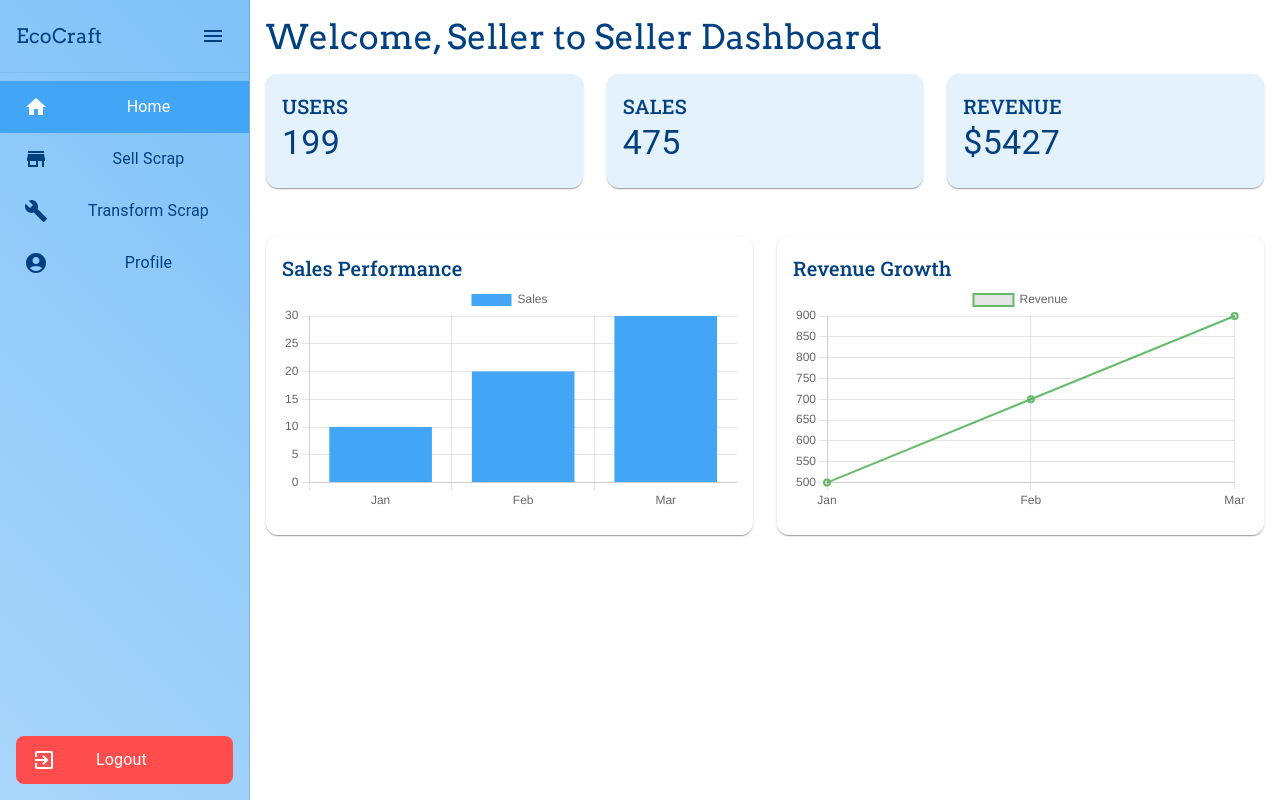
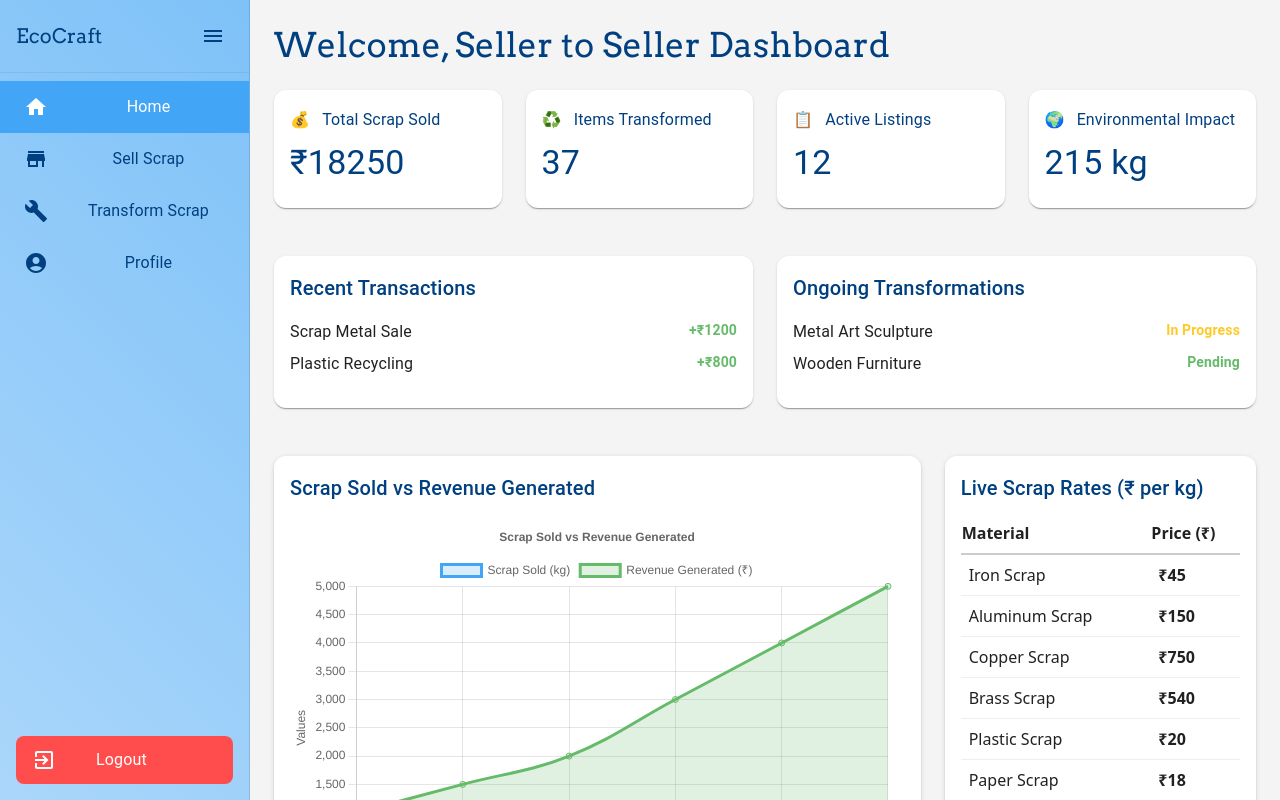
Before and after one commit to Kthombare2005/EcoCraft, a React (Vite) app in the folder frontend/: page /dashboard/seller in a window 1280 px wide. Built offline with nearby package versions, Linux system fonts and the light colour scheme; no server answers; the database is empty; sample sign-in values are in the browser's storage; a web font is replaced by a local one.

Commit message:
Done with Seller dashboard

```diff
--- a/frontend/index.html
+++ b/frontend/index.html
@@ -11,6 +11,11 @@
     rel="stylesheet"
     href="https://cdnjs.cloudflare.com/ajax/libs/animate.css/4.1.1/animate.min.css"
   />
+  <link
+  rel="stylesheet"
+  href="https://cdnjs.cloudflare.com/ajax/libs/animate.css/4.1.1/animate.min.css"
+/>
+
   <style>
     @import url('https://fonts.googleapis.com/css2?family=Arvo:ital,wght@0,400;0,700;1,400;1,700&family=Playfair+Display:ital,wght@0,400..900;1,400..900&family=Playwrite+VN:wght@100..400&display=swap');
   </style>
--- a/frontend/package.json
+++ b/frontend/package.json
@@ -21,6 +21,7 @@
     "axios": "^1.7.9",
     "bootstrap": "^5.3.3",
     "chart.js": "^4.4.7",
+    "chartjs-plugin-gradient": "^0.6.1",
     "firebase": "^11.2.0",
     "framer-motion": "^12.0.6",
     "ionicons": "^7.4.0",
--- a/frontend/src/components/Dashboards/SellerDashboard/SellerDashboard.jsx
+++ b/frontend/src/components/Dashboards/SellerDashboard/SellerDashboard.jsx
@@ -1,293 +1,491 @@
-// import { useState, useEffect } from "react";
-// import { Box, Typography } from "@mui/material";
-// import Sidebar from "../Sidebar"; // Ensure this is the correct path
-// import { auth, onAuthStateChanged } from "../../../firebaseConfig"; // Import Firebase auth service
-// import { getFirestore, doc, getDoc } from "firebase/firestore"; // Import Firestore functions
-
-// const SellerDashboard = () => {
-//   const [isCollapsed, setIsCollapsed] = useState(false);
-//   const [greeting, setGreeting] = useState("");
-//   const [emoji, setEmoji] = useState("");
-//   const [userName, setUserName] = useState(""); // To hold the logged-in user's name
-//   const [loading, setLoading] = useState(true); // To handle loading state
-
-//   useEffect(() => {
-//     // Set the greeting based on the time of the day
-//     const hours = new Date().getHours();
-//     if (hours < 12) {
-//       setGreeting("Good Morning");
-//       setEmoji("☀️");
-//     } else if (hours < 18) {
-//       setGreeting("Good Afternoon");
-//       setEmoji("🌤️");
-//     } else {
-//       setGreeting("Good Evening");
-//       setEmoji("🌙");
-//     }
-
-//     // Check the authentication state and get the user's name from Firestore
-//     const unsubscribe = onAuthStateChanged(auth, async (user) => {
-//       if (user) {
-//         // Get the user's document from Firestore
-//         const db = getFirestore();
-//         const userRef = doc(db, "users", user.uid); // Assuming the Firestore collection is 'users'
-//         const userDoc = await getDoc(userRef);
-
-//         if (userDoc.exists()) {
-//           // Set the user's name from Firestore
-//           const name = userDoc.data().name;
-//           setUserName(name);
-//         } else {
-//           // If the document doesn't exist, fallback to email
-//           setUserName(user.displayName || user.email);
-//         }
-//         setLoading(false); // Set loading to false once the user is fetched
-//       } else {
-//         setUserName("Guest");
-//         setLoading(false); // Set loading to false even if no user is logged in
-//       }
-//     });
-
-//     return () => {
-//       unsubscribe(); // Clean up the listener on component unmount
-//     };
-//   }, []);
-
-//   const handleSidebarToggle = (collapsed) => {
-//     setIsCollapsed(collapsed);
-//   };
-
-//   // If user data is still loading, show a loading message
-//   if (loading) {
-//     return (
-//       <Box sx={{ display: "flex", height: "100vh", justifyContent: "center", alignItems: "center" }}>
-//         <Typography variant="h4">Loading...</Typography>
-//       </Box>
-//     );
-//   }
-
-//   return (
-//     <Box sx={{ display: "flex", height: "100vh" }}>
-//       <Sidebar onToggle={handleSidebarToggle} />
-//       <Box
-//         sx={{
-//           flexGrow: 1,
-//           marginLeft: isCollapsed ? "80px" : "300px",
-//           transition: "margin-left 0.5s ease-in-out",
-//           padding: "20px",
-//           backgroundColor: "white",
-//         }}
-//       >
-//         <Typography
-//           variant="h4"
-//           sx={{
-//             color: "#1976D2",
-//             marginBottom: "10px",
-//             fontFamily: "'Arvo', serif, 'Playfair Display', serif, 'Playwrite VN', sans-serif", // Apply the custom fonts here
-//           }}
-//         >
-//           {greeting}, {userName}! {emoji}
-//         </Typography>
-//         <Typography variant="h6" sx={{ fontFamily: "'Playfair Display', serif", marginTop: "20px", color: "#333" }}>
-//   &quot;Sell your scrap, transform it into valuable products, and contribute to a more sustainable world!&quot;
-
-// </Typography>
-
-
-
-//       </Box>
-//     </Box>
-//   );
-// };
-
-// export default SellerDashboard;
-
-
-
-
-
-import  { useState, useEffect } from "react";
+import{ useState, useEffect } from "react";
 import { Grid, Card, CardContent, Typography, Box, useMediaQuery } from "@mui/material";
-import { Bar, Line } from "react-chartjs-2";
+import Sidebar from "../Sidebar";
+import { auth, db, onAuthStateChanged } from "../../../firebaseConfig";
+import { doc, getDoc, onSnapshot, collection, query, where } from "firebase/firestore";
+import { motion } from "framer-motion";
+import { Line } from "react-chartjs-2";
 import {
   Chart as ChartJS,
   CategoryScale,
   LinearScale,
-  BarElement,
+  PointElement,
   LineElement,
-  PointElement,
   Title,
   Tooltip,
   Legend,
+  Filler,
 } from "chart.js";
-import Sidebar from "../Sidebar"; // ✅ Import Sidebar component
-import { auth, db, onAuthStateChanged } from "../../../firebaseConfig";
-import { doc, getDoc } from "firebase/firestore";
 
 // Register Chart.js components
-ChartJS.register(
-  CategoryScale,
-  LinearScale,
-  BarElement,
-  LineElement,
-  PointElement,
-  Title,
-  Tooltip,
-  Legend
-);
+ChartJS.register(CategoryScale, LinearScale, PointElement, LineElement, Title, Tooltip, Legend, Filler);
 
 const SellerDashboard = () => {
   const [user, setUser] = useState(null);
   const [metrics, setMetrics] = useState({
-    users: 0,
-    sales: 0,
-    revenue: 0,
+    totalEarnings: 0, // ₹
+    scrapTransformed: 0, // items
+    atmosphereSaved: 0, // kg
+    activeListings: 0,
+  });
+  const [transactions, setTransactions] = useState([]);
+  const [transformations, setTransformations] = useState([]);
+  const [graphData, setGraphData] = useState({
+    scrapSold: [],
+    revenueGenerated: [],
   });
 
-  // Sidebar state
   const [isSidebarOpen, setIsSidebarOpen] = useState(true);
-
-  // Responsive breakpoint for auto-collapse
   const isSmallScreen = useMediaQuery("(max-width: 600px)");
 
-  // Collapse sidebar on small screens
   useEffect(() => {
     setIsSidebarOpen(!isSmallScreen);
   }, [isSmallScreen]);
 
-  // Fetch user data and metrics
   const fetchUserData = async (uid) => {
     try {
-      const userDoc = await getDoc(doc(db, "users", uid)); // Replace 'users' with your Firestore collection name
+      const userDoc = await getDoc(doc(db, "users", uid));
       if (userDoc.exists()) {
         setUser(userDoc.data());
       }
-
-      // Fetch metrics (dummy data for now)
-      setMetrics({
-        users: 199,
-        sales: 475,
-        revenue: 5427,
-      });
     } catch (error) {
       console.error("Error fetching user data:", error);
     }
   };
 
-  // Monitor authentication state
+  const fetchMetrics = (uid) => {
+    const metricsDocRef = doc(db, "metrics", uid);
+    onSnapshot(metricsDocRef, (doc) => {
+      if (doc.exists()) {
+        setMetrics(doc.data());
+      } else {
+        // Fallback to dummy data
+        setMetrics({
+          totalEarnings: 18250, // ₹
+          scrapTransformed: 37, // items
+          atmosphereSaved: 215, // kg
+          activeListings: 12,
+        });
+      }
+    });
+  };
+
+  const fetchTransactions = (uid) => {
+    const transactionsQuery = query(
+      collection(db, "transactions"),
+      where("userId", "==", uid),
+      where("status", "==", "completed")
+    );
+
+    onSnapshot(transactionsQuery, (snapshot) => {
+      if (snapshot.empty) {
+        // Fallback to dummy data
+        setTransactions([
+          { description: "Scrap Metal Sale", amount: 1200 },
+          { description: "Plastic Recycling", amount: 800 },
+        ]);
+      } else {
+        const transactionData = snapshot.docs.map((doc) => doc.data());
+        setTransactions(transactionData);
+      }
+    });
+  };
+
+  const fetchTransformations = (uid) => {
+    const transformationsQuery = query(
+      collection(db, "transformations"),
+      where("userId", "==", uid),
+      where("status", "!=", "completed")
+    );
+
+    onSnapshot(transformationsQuery, (snapshot) => {
+      if (snapshot.empty) {
+        // Fallback to dummy data
+        setTransformations([
+          { description: "Metal Art Sculpture", status: "In Progress" },
+          { description: "Wooden Furniture", status: "Pending" },
+        ]);
+      } else {
+        const transformationData = snapshot.docs.map((doc) => doc.data());
+        setTransformations(transformationData);
+      }
+    });
+  };
+
+  const fetchGraphData = (uid) => {
+    const graphDocRef = doc(db, "graphs", uid);
+    onSnapshot(graphDocRef, (doc) => {
+      if (doc.exists()) {
+        setGraphData(doc.data());
+      } else {
+        // Fallback to dummy data
+        setGraphData({
+          scrapSold: [50, 80, 120, 150, 200, 250],
+          revenueGenerated: [1000, 1500, 2000, 3000, 4000, 5000],
+        });
+      }
+    });
+  };
+
   useEffect(() => {
     const unsubscribe = onAuthStateChanged(auth, (currentUser) => {
       if (currentUser) {
-        fetchUserData(currentUser.uid);
+        const uid = currentUser.uid;
+        fetchUserData(uid);
+        fetchMetrics(uid);
+        fetchTransactions(uid);
+        fetchTransformations(uid);
+        fetchGraphData(uid);
       }
     });
-
     return () => unsubscribe();
   }, []);
 
-  // Chart data
-  const salesData = {
-    labels: ["Jan", "Feb", "Mar"],
+  const lineChartOptions = {
+    responsive: true,
+    plugins: {
+      legend: {
+        position: "top",
+      },
+      title: {
+        display: true,
+        text: "Scrap Sold vs Revenue Generated",
+      },
+    },
+    scales: {
+      x: {
+        title: {
+          display: true,
+          text: "Months",
+        },
+      },
+      y: {
+        title: {
+          display: true,
+          text: "Values",
+        },
+      },
+    },
+  };
+
+  const lineChartData = {
+    labels: ["January", "February", "March", "April", "May", "June"],
     datasets: [
       {
-        label: "Sales",
-        data: [10, 20, 30],
-        backgroundColor: "#42A5F5",
+        label: "Scrap Sold (kg)",
+        data: graphData.scrapSold,
+        borderColor: "#42A5F5",
+        backgroundColor: "rgba(66, 165, 245, 0.2)",
+        tension: 0.4,
+        fill: true,
       },
-    ],
-  };
-
-  const revenueData = {
-    labels: ["Jan", "Feb", "Mar"],
-    datasets: [
       {
-        label: "Revenue",
-        data: [500, 700, 900],
+        label: "Revenue Generated (₹)",
+        data: graphData.revenueGenerated,
         borderColor: "#66BB6A",
-        borderWidth: 2,
-        fill: false,
+        backgroundColor: "rgba(102, 187, 106, 0.2)",
+        tension: 0.4,
+        fill: true,
       },
     ],
   };
 
   return (
-    <Box sx={{ display: "flex", height: "100vh" }}>
+    <Box sx={{ display: "flex", height: "100vh", backgroundColor: "#f4f4f4" }}>
       {/* Sidebar */}
       <Sidebar isOpen={isSidebarOpen} onToggle={() => setIsSidebarOpen(!isSidebarOpen)} />
 
       {/* Dashboard Content */}
-      <Box sx={{ flexGrow: 1, padding: "16px", overflowY: "auto" }}>
+      <Box sx={{ flexGrow: 1, padding: "24px", overflowY: "auto" }}>
         {/* Welcome Message */}
         <Typography
           variant="h4"
-          sx={{ marginBottom: "16px", fontFamily: "Arvo, serif", color: "#004080" }}
+          sx={{ marginBottom: "24px", fontFamily: "Arvo, serif", color: "#004080" }}
         >
           Welcome, {user?.name || "Seller"} to Seller Dashboard
         </Typography>
 
-        {/* Metrics Section */}
+        {/* Top Row: State Cards */}
         <Grid container spacing={3}>
-          <Grid item xs={12} sm={4}>
-            <Card sx={{ backgroundColor: "#E3F2FD", borderRadius: "12px" }}>
+          {[
+            { label: "Total Scrap Sold", value: `₹${metrics.totalEarnings}`, icon: "💰", color: "#66BB6A" },
+            { label: "Items Transformed", value: metrics.scrapTransformed, icon: "♻️", color: "#29B6F6" },
+            { label: "Active Listings", value: metrics.activeListings, icon: "📋", color: "#FFCA28" },
+            { label: "Environmental Impact", value: `${metrics.atmosphereSaved} kg`, icon: "🌍", color: "#8E24AA" },
+          ].map((card, index) => (
+            <Grid item xs={12} sm={3} key={index}>
+              <motion.div
+                whileHover={{ scale: 1.05, boxShadow: "0px 10px 20px rgba(0, 0, 0, 0.2)" }}
+                initial={{ opacity: 0, y: 20 }}
+                animate={{ opacity: 1, y: 0 }}
+                transition={{ duration: 0.5, delay: index * 0.1 }}
+              >
+                <Card
+                  sx={{
+                    borderRadius: "12px",
+                    transition: "transform 0.2s ease-in-out, box-shadow 0.2s ease-in-out",
+                    "&:hover": { boxShadow: "0px 15px 30px rgba(0, 0, 0, 0.3)" },
+                  }}
+                >
                   <CardContent>
-                <Typography variant="h6" sx={{ color: "#004080", fontFamily: "Roboto Slab, serif" }}>
-                  USERS
+                    <Box sx={{ display: "flex", alignItems: "center", marginBottom: "8px" }}>
+                      <Typography variant="subtitle1" sx={{ color: card.color, marginRight: "12px" }}>
+                        {card.icon}
                       </Typography>
-                <Typography variant="h4" sx={{ color: "#004080" }}>
-                  {metrics.users}
+                      <Typography variant="subtitle1" sx={{ color: "#004080" }}>
+                        {card.label}
+                      </Typography>
+                    </Box>
+                    <Typography variant="h4" sx={{ color: "#004080", marginTop: "8px" }}>
+                      {card.value}
                     </Typography>
                   </CardContent>
                 </Card>
+              </motion.div>
             </Grid>
-          <Grid item xs={12} sm={4}>
-            <Card sx={{ backgroundColor: "#E3F2FD", borderRadius: "12px" }}>
+          ))}
+        </Grid>
+
+        {/* Middle Row: Recent Transactions & Ongoing Transformations */}
+        <Grid container spacing={3} sx={{ marginTop: "24px" }}>
+          <Grid item xs={12} md={6}>
+            <motion.div
+              whileHover={{ scale: 1.05, boxShadow: "0px 10px 20px rgba(0, 0, 0, 0.2)" }}
+              initial={{ opacity: 0, y: 20 }}
+              animate={{ opacity: 1, y: 0 }}
+              transition={{ duration: 0.5 }}
+            >
+              <Card
+                sx={{
+                  borderRadius: "12px",
+                  transition: "transform 0.2s ease-in-out, box-shadow 0.2s ease-in-out",
+                  "&:hover": { boxShadow: "0px 15px 30px rgba(0, 0, 0, 0.3)" },
+                }}
+              >
                 <CardContent>
-                <Typography variant="h6" sx={{ color: "#004080", fontFamily: "Roboto Slab, serif" }}>
-                  SALES
+                  <Typography variant="h6" sx={{ color: "#004080", marginBottom: "16px" }}>
+                    Recent Transactions
                   </Typography>
-                <Typography variant="h4" sx={{ color: "#004080" }}>
-                  {metrics.sales}
+                  {transactions.length > 0 ? (
+                    transactions.map((transaction, index) => (
+                      <Box
+                        key={index}
+                        sx={{
+                          display: "flex",
+                          justifyContent: "space-between",
+                          marginBottom: "8px",
+                        }}
+                      >
+                        <Typography variant="body1">{transaction.description}</Typography>
+                        <Typography variant="body2" sx={{ color: "#66BB6A", fontWeight: "bold" }}>
+                          +₹{transaction.amount}
                         </Typography>
+                      </Box>
+                    ))
+                  ) : (
+                    <>
+                      <Box
+                        sx={{
+                          display: "flex",
+                          justifyContent: "space-between",
+                          marginBottom: "8px",
+                        }}
+                      >
+                        <Typography variant="body1">Scrap Metal Sale</Typography>
+                        <Typography variant="body2" sx={{ color: "#66BB6A", fontWeight: "bold" }}>
+                          +₹450
+                        </Typography>
+                      </Box>
+                      <Box
+                        sx={{
+                          display: "flex",
+                          justifyContent: "space-between",
+                          marginBottom: "8px",
+                        }}
+                      >
+                        <Typography variant="body1">Paper Recycling</Typography>
+                        <Typography variant="body2" sx={{ color: "#66BB6A", fontWeight: "bold" }}>
+                          +₹280
+                        </Typography>
+                      </Box>
+                    </>
+                  )}
                 </CardContent>
               </Card>
+            </motion.div>
           </Grid>
-          <Grid item xs={12} sm={4}>
-            <Card sx={{ backgroundColor: "#E3F2FD", borderRadius: "12px" }}>
+          <Grid item xs={12} md={6}>
+            <motion.div
+              whileHover={{ scale: 1.05, boxShadow: "0px 10px 20px rgba(0, 0, 0, 0.2)" }}
+              initial={{ opacity: 0, y: 20 }}
+              animate={{ opacity: 1, y: 0 }}
+              transition={{ duration: 0.5 }}
+            >
+              <Card
+                sx={{
+                  borderRadius: "12px",
+                  transition: "transform 0.2s ease-in-out, box-shadow 0.2s ease-in-out",
+                  "&:hover": { boxShadow: "0px 15px 30px rgba(0, 0, 0, 0.3)" },
+                }}
+              >
                 <CardContent>
-                <Typography variant="h6" sx={{ color: "#004080", fontFamily: "Roboto Slab, serif" }}>
-                  REVENUE
+                  <Typography variant="h6" sx={{ color: "#004080", marginBottom: "16px" }}>
+                    Ongoing Transformations
                   </Typography>
-                <Typography variant="h4" sx={{ color: "#004080" }}>
-                  ${metrics.revenue}
+                  {transformations.length > 0 ? (
+                    transformations.map((transformation, index) => (
+                      <Box
+                        key={index}
+                        sx={{
+                          display: "flex",
+                          justifyContent: "space-between",
+                          marginBottom: "8px",
+                        }}
+                      >
+                        <Typography variant="body1">{transformation.description}</Typography>
+                        <Typography
+                          variant="body2"
+                          sx={{
+                            color: transformation.status === "In Progress" ? "#FFCA28" : "#66BB6A",
+                            fontWeight: "bold",
+                          }}
+                        >
+                          {transformation.status}
                         </Typography>
+                      </Box>
+                    ))
+                  ) : (
+                    <>
+                      <Box
+                        sx={{
+                          display: "flex",
+                          justifyContent: "space-between",
+                          marginBottom: "8px",
+                        }}
+                      >
+                        <Typography variant="body1">Metal Art Sculpture</Typography>
+                        <Typography
+                          variant="body2"
+                          sx={{ color: "#FFCA28", fontWeight: "bold" }}
+                        >
+                          In Progress
+                        </Typography>
+                      </Box>
+                      <Box
+                        sx={{
+                          display: "flex",
+                          justifyContent: "space-between",
+                          marginBottom: "8px",
+                        }}
+                      >
+                        <Typography variant="body1">Wooden Furniture</Typography>
+                        <Typography
+                          variant="body2"
+                          sx={{ color: "#FFCA28", fontWeight: "bold" }}
+                        >
+                          Pending
+                        </Typography>
+                      </Box>
+                    </>
+                  )}
                 </CardContent>
               </Card>
+            </motion.div>
           </Grid>
         </Grid>
 
-        {/* Charts Section */}
+        {/* Bottom Row: Graph & Live Scrap Rates */}
+{/* Bottom Row: Graph & Live Scrap Rates */}
 <Grid container spacing={3} sx={{ marginTop: "24px" }}>
-          <Grid item xs={12} md={6}>
-            <Card sx={{ borderRadius: "12px" }}>
+  {/* Graph Block */}
+  <Grid item xs={12} md={8}> {/* Reduced width from 9 to 8 */}
+    <motion.div
+      initial={{ opacity: 0, y: 20 }}
+      animate={{ opacity: 1, y: 0 }}
+      transition={{ duration: 0.5 }}
+    >
+      <Card
+        sx={{
+          borderRadius: "12px",
+          boxShadow: 2,
+          height: "500px",
+          transition: "transform 0.2s ease-in-out, box-shadow 0.2s ease-in-out",
+          "&:hover": { boxShadow: "0px 15px 30px rgba(0, 0, 0, 0.3)" },
+        }}
+      >
         <CardContent>
-                <Typography variant="h6" sx={{ color: "#004080", fontFamily: "Roboto Slab, serif" }}>
-                  Sales Performance
+          <Typography variant="h6" sx={{ color: "#004080", marginBottom: "16px" }}>
+            Scrap Sold vs Revenue Generated
           </Typography>
-                <Bar data={salesData} />
+          <Box sx={{ height: "400px", width: "100%" }}>
+            <Line
+              data={lineChartData}
+              options={{
+                ...lineChartOptions,
+                maintainAspectRatio: false,
+              }}
+            />
+          </Box>
         </CardContent>
       </Card>
+    </motion.div>
   </Grid>
-          <Grid item xs={12} md={6}>
-            <Card sx={{ borderRadius: "12px" }}>
+
+  {/* Live Scrap Rates Table */}
+  <Grid item xs={12} md={4}> {/* Increased width from 3 to 4 */}
+    <motion.div
+      initial={{ opacity: 0, y: 20 }}
+      animate={{ opacity: 1, y: 0 }}
+      transition={{ duration: 0.5 }}
+    >
+      <Card
+        sx={{
+          borderRadius: "12px",
+          boxShadow: 2,
+          height: "500px",
+          transition: "transform 0.2s ease-in-out, box-shadow 0.2s ease-in-out",
+          "&:hover": { boxShadow: "0px 15px 30px rgba(0, 0, 0, 0.3)" },
+        }}
+      >
         <CardContent>
-                <Typography variant="h6" sx={{ color: "#004080", fontFamily: "Roboto Slab, serif" }}>
-                  Revenue Growth
+          <Typography variant="h6" sx={{ color: "#004080", marginBottom: "16px" }}>
+            Live Scrap Rates (₹ per kg)
           </Typography>
-                <Line data={revenueData} />
+          <Box sx={{ maxHeight: "400px", overflowY: "auto" }}>
+            <table style={{ width: "100%", textAlign: "left", borderCollapse: "collapse" }}>
+              <thead>
+                <tr>
+                  <th style={{ borderBottom: "2px solid #ccc", paddingBottom: "8px" }}>Material</th>
+                  <th style={{ borderBottom: "2px solid #ccc", paddingBottom: "8px" }}>Price (₹)</th>
+                </tr>
+              </thead>
+              <tbody>
+                {[
+                  { material: "Iron Scrap", price: "45" },
+                  { material: "Aluminum Scrap", price: "150" },
+                  { material: "Copper Scrap", price: "750" },
+                  { material: "Brass Scrap", price: "540" },
+                  { material: "Plastic Scrap", price: "20" },
+                  { material: "Paper Scrap", price: "18" },
+                  { material: "Glass Scrap", price: "25" },
+                  { material: "Electronic Scrap", price: "120" },
+                  { material: "Rubber Scrap", price: "50" },
+                  { material: "Steel Scrap", price: "65" },
+                ].map((item, index) => (
+                  <tr key={index} style={{ borderBottom: "1px solid #eee" }}>
+                    <td style={{ padding: "8px" }}>{item.material}</td>
+                    <td style={{ padding: "8px", fontWeight: "bold" }}>₹{item.price}</td>
+                  </tr>
+                ))}
+              </tbody>
+            </table>
+          </Box>
         </CardContent>
       </Card>
+    </motion.div>
   </Grid>
 </Grid>
+
       </Box>
     </Box>
   );
```
Also changed, not shown: 1 other file (tests, documents, lock files or other folders). Lines whose indentation alone changed are shown as unchanged.
